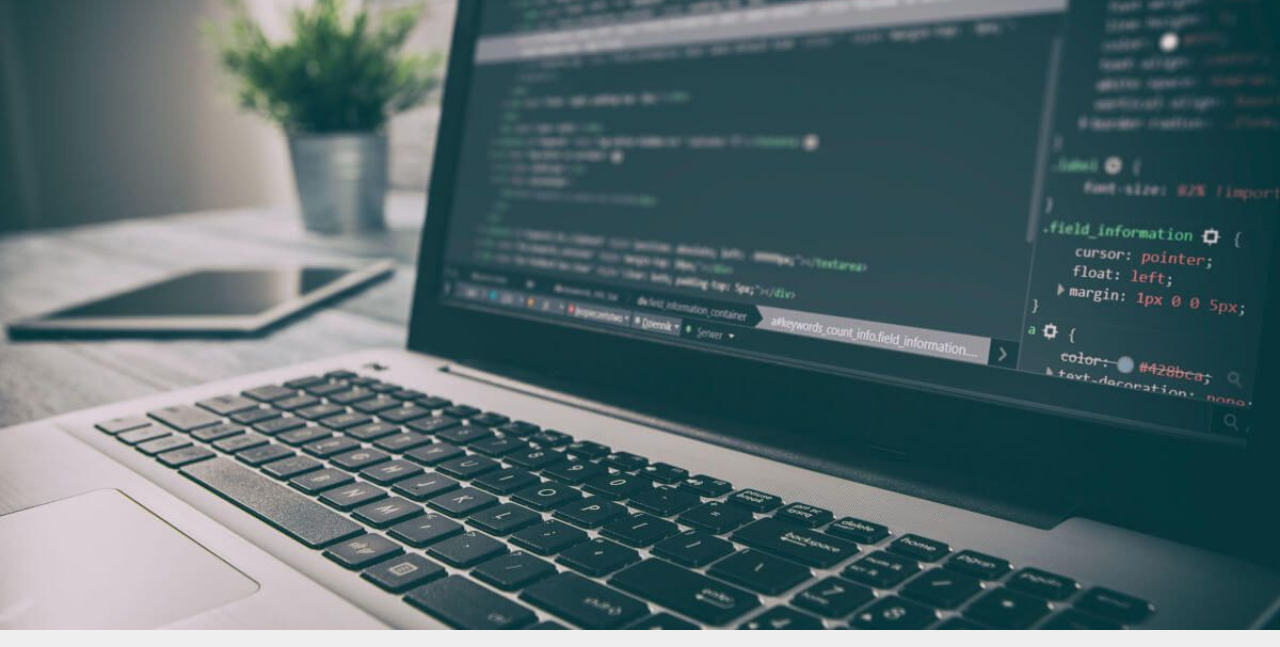
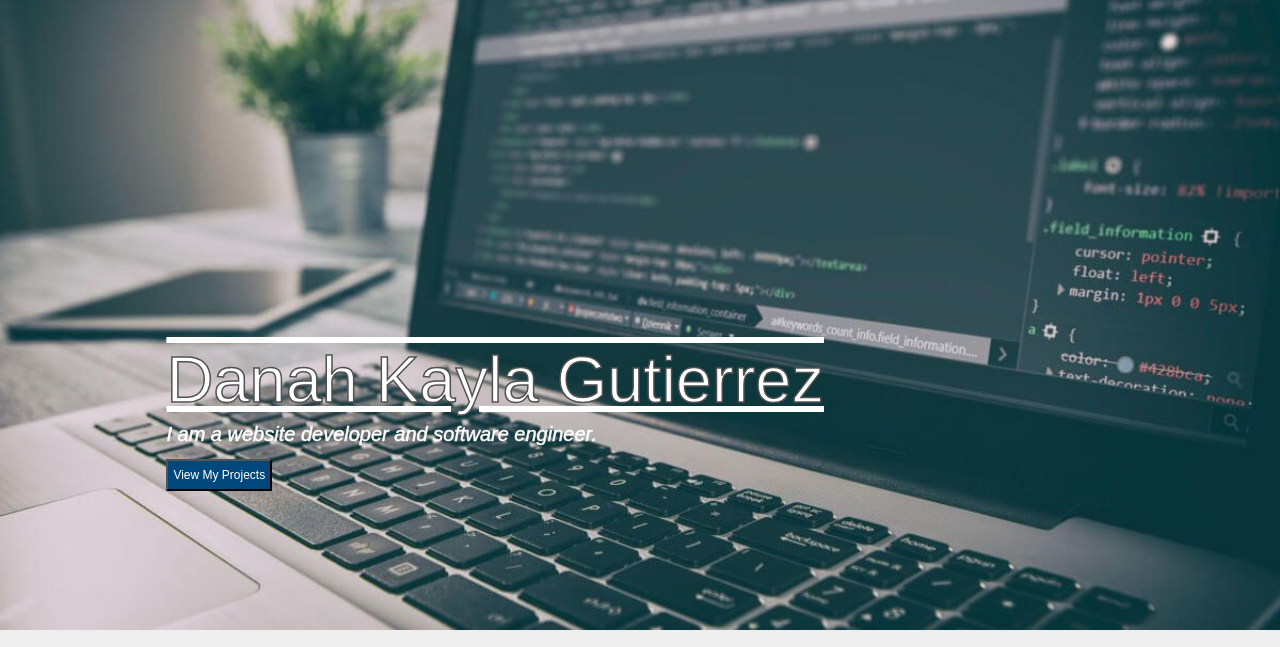
Before and after one commit to danahgutierrez/Capstone-1, a plain HTML site: page index.html in a window 1280 px wide. Shown: the part 112-759 px from the top of the page. Drawn offline with nearby package versions, Linux system fonts and the light colour scheme.

Commit message:
Added revisions to jumbotron

```diff
--- a/customs/custom.css
+++ b/customs/custom.css
@@ -56,26 +56,33 @@ body{
 	background-repeat: no-repeat;
 }
 
-.display{
+/*.display{
 	margin: 30px 20px 50px 40px;
 	border-radius: 0px 50px 0px 50px;
 	 border-color: #2e4668;
 	 margin:  30px 60px;
+}*/
+
+
+.header h5{
+	font-size: 65px;
+	font-weight: 100;
+	padding: 5px 0 0 0;
+	color: white !important;
+	text-decoration: underline overline solid white;
+	-webkit-text-stroke-width: 1.5px;
+    -webkit-text-stroke-color: #515151;
 }
 
-
-.display h5{
-	font-size: 65px;
-	font-weight: 200;
-	padding: 5px 0 0 0;
+.header p{
+	font-size: 20px;
+	font-style: italic;
+	color: white;
+	-webkit-text-stroke-width: 0.5px;
+    -webkit-text-stroke-color: white;
 }
 
-.display p{
-	font-size: 20px;
-	font-style: italic;
-}
-
-.display button{
+.header button{
 	font-size: 12px;
 	background-color: #00477b;
 	color: white;
@@ -149,6 +156,7 @@ body{
  	width: 40%;
  	border-radius: 50%;
  	border: 5px solid #515151;
+ 	opacity: 50%;
 }
 
 .about-me{
@@ -271,3 +279,15 @@ color: white;
 ;
 }
 /*footer*/
+
+.header > img {
+  width: 100%;
+}
+.content-header {
+  background: none repeat scroll 0 0;
+  top: 0 !important;
+  left: 0 !important;
+  margin-left: 13% !important;
+  margin-top: 35% !important;
+  position: absolute;
+}
--- a/index.html
+++ b/index.html
@@ -59,13 +59,16 @@
  <!-- start of carousel -->
  <section class="jumbotron">
     <div class="bg-img-background">
-            <img src="images/b.jpg" width="100%">
+            <!-- <img src="images/b.jpg" width="100%"> -->
     </div>
-            <div class="display" id="display">
+    <div class="header">
+        <img src="images/b.jpg">
+            <div class="content-header">
             <h5 class="display-4">Danah Kayla Gutierrez</h5>
              <p class="lead">I am a website developer and software engineer. </p>
              <button type="button" class="btn-project"> View My Projects </button>
-        </div>
+            </div>
+    </div>
  </section>
 
 
```
